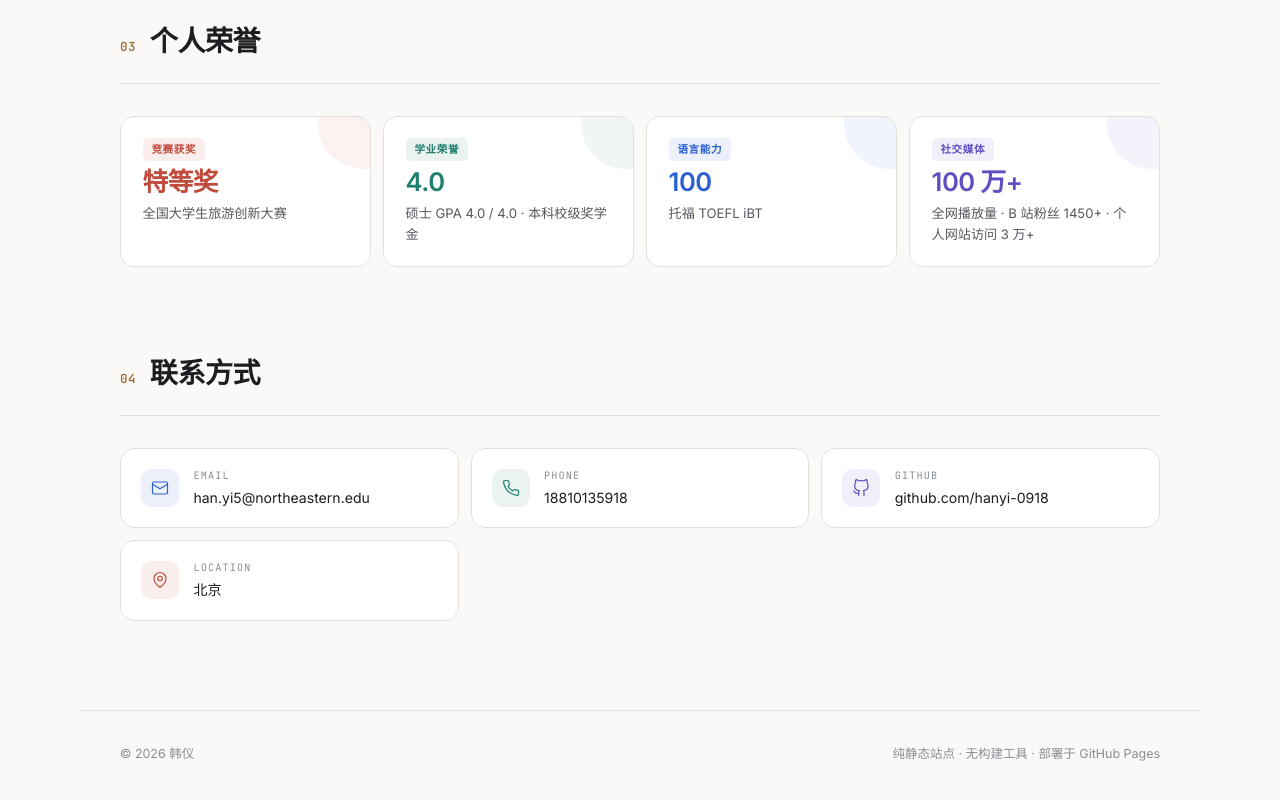
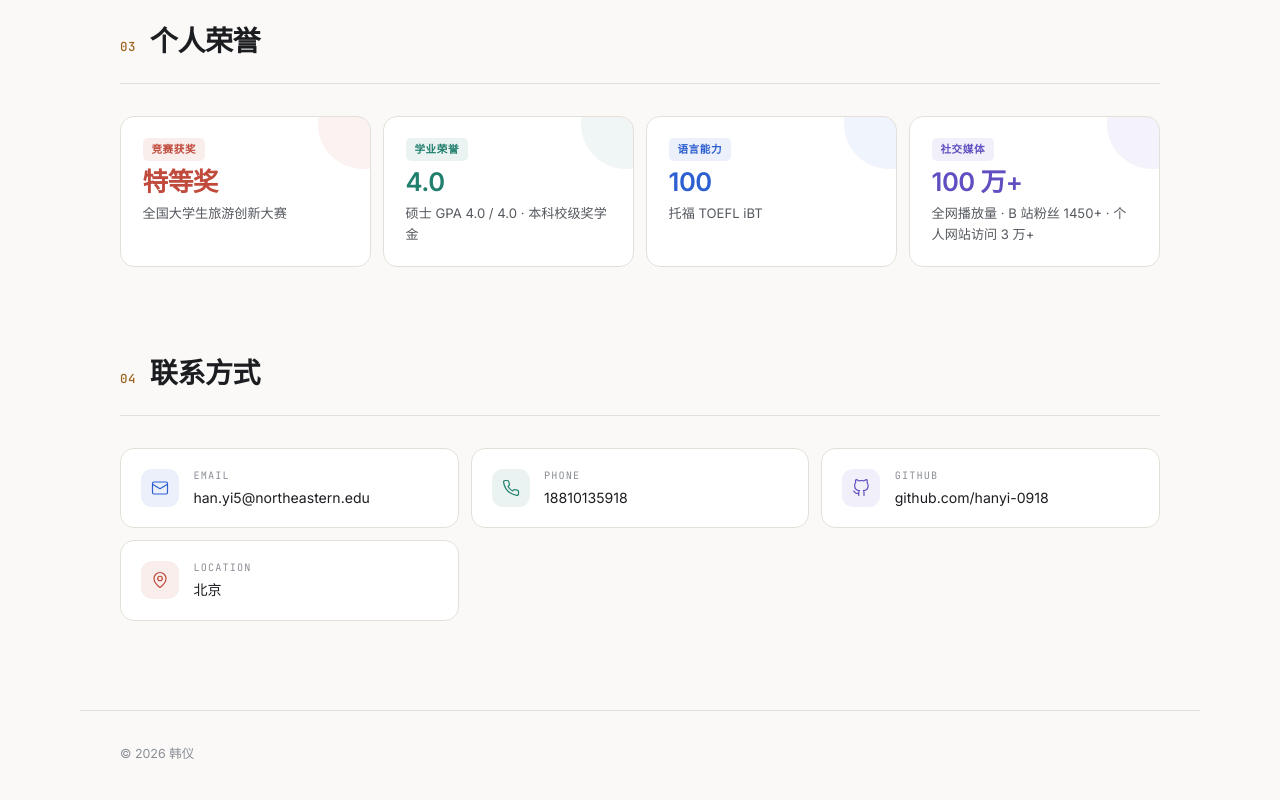
Before and after one commit to hanyi-0918/hanyi-0918.github.io, a plain HTML site: page index.html in a window 1280 px wide. Shown: the part 3176-3976 px from the top of the page. Drawn offline with Linux system fonts and the light colour scheme.

Commit message:
chore: 删除页脚的技术栈说明文字
Co-Authored-By: Claude Opus 5 <noreply@anthropic.com>

```diff
--- a/index.html
+++ b/index.html
@@ -93,7 +93,6 @@
 
   <footer class="site-footer">
     <span data-bind="footer"></span>
-    <span class="footer-meta">纯静态站点 · 无构建工具 · 部署于 GitHub Pages</span>
   </footer>
 
   <!-- ── 详情弹窗 ───────────────────────────────────── -->
```
